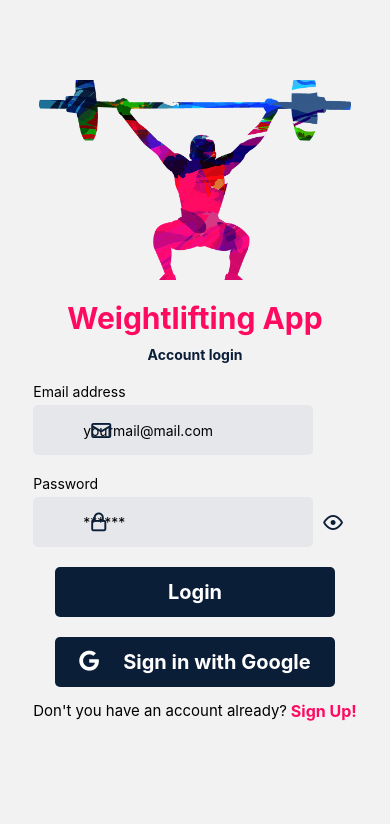
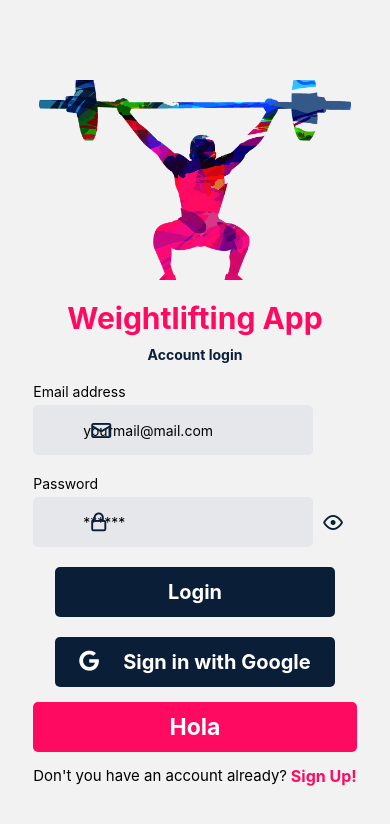
Before and after one commit to Camilapinz18/Login_App_RN, a React Native app: screen /Login in a window 390 px wide. Shown: the top 824 px of the page. Built offline with nearby package versions, Linux system fonts and the light colour scheme.

Commit message:
Custom components Formik
-Custom components working with formik

```diff
--- a/components/InputComponent/InputComponent.js
+++ b/components/InputComponent/InputComponent.js
@@ -13,9 +13,14 @@ export const InputComponent = ({
   eye,
   editable,
   showDatePicker,
-  value
+  value,
+  onChangeText,
+  obBlur,
+
+  keyboardType,
+  handleChange,handleBlur
 }) => {
-  // console.log(icon)
+  //console.log(handleChange,"handlechange")
 
   const [hidePassword, setHidePassword] = useState(true)
   return (
@@ -28,6 +33,9 @@ export const InputComponent = ({
               style={controls.input}
               placeholder={placeholder}
               secureTextEntry={secureTextEntry}
+              onChangeText={handleChange}
+              onBlur={handleBlur}
+              value={value}
             />
             <Octicons
               name={icon}
@@ -45,6 +53,9 @@ export const InputComponent = ({
               style={controls.input}
               placeholder={placeholder}
               secureTextEntry={hidePassword}
+              onChangeText={handleChange}
+              onBlur={handleBlur}
+              value={value}
             />
             <Octicons
               name={icon}
--- /dev/null
+++ b/components/MessageBox/MessageBox.js
@@ -0,0 +1,10 @@
+import { View, Image, Text, TextInput, TouchableOpacity } from 'react-native'
+import { containers,texts} from './MessageBoxStyles'
+
+export const MessageBox = ({ message,type}) => {
+  return (
+    <View style={containers.main}>
+    <Text style={texts.messageText}>{message}</Text>
+    </View>
+  )
+}
--- /dev/null
+++ b/components/MessageBox/MessageBoxStyles.js
@@ -0,0 +1,21 @@
+import { StyleSheet } from 'react-native'
+
+export const containers = StyleSheet.create({
+  main: {
+    backgroundColor:'#FF0A61',
+    marginTop:15,
+    borderRadius:5,
+    height:50,
+    justifyContent:'center'
+  }
+})
+
+export const texts = StyleSheet.create({
+    messageText: {
+      color:'white',
+      textAlign:'center',
+      fontSize:23,
+      fontWeight:'bold'
+
+    }
+  })
--- a/components/customButton/CustomButton.js
+++ b/components/customButton/CustomButton.js
@@ -2,12 +2,21 @@ import { View, Image, Text, TextInput, TouchableOpacity } from 'react-native'
 import { controls, texts, graphics, containers } from './customButtonStyles'
 import Fontisto from '@expo/vector-icons/Fontisto'
 
-export const CustomButton = ({ label, icon,navigation }) => {
+export const CustomButton = ({
+  label,
+  icon,
+  navigation,
+  handleLogin,
+  handleSubmit
+}) => {
   return (
     <View>
       {icon ? (
         <View style={containers.main}>
-          <TouchableOpacity style={controls.buttonWithIcon}>
+          <TouchableOpacity
+            style={controls.buttonWithIcon}
+            onPress={handleSubmit}
+          >
             <View style={containers.buttonContainer}>
               <Fontisto
                 name='google'
@@ -21,7 +30,10 @@ export const CustomButton = ({ label, icon,navigation }) => {
         </View>
       ) : (
         <View style={containers.main}>
-          <TouchableOpacity style={controls.button} onPress={navigation}>
+          <TouchableOpacity
+            style={controls.button}
+            onPress={handleSubmit}
+          >
             <Text style={texts.buttonLabel}>{label}</Text>
           </TouchableOpacity>
         </View>
--- a/package.json
+++ b/package.json
@@ -12,13 +12,15 @@
     "@react-native-community/datetimepicker": "6.5.2",
     "@react-navigation/native": "^6.1.2",
     "@react-navigation/native-stack": "^6.9.8",
+    "axios": "^1.2.2",
     "expo": "~47.0.12",
     "expo-status-bar": "~1.4.2",
     "formik": "^2.2.9",
     "react": "18.1.0",
     "react-native": "0.70.5",
     "react-native-safe-area-context": "4.4.1",
-    "react-native-screens": "~3.18.0"
+    "react-native-screens": "~3.18.0",
+    "yup": "^0.32.11"
   },
   "devDependencies": {
     "@babel/core": "^7.12.9"
--- a/screens/Login/Login.js
+++ b/screens/Login/Login.js
@@ -1,14 +1,59 @@
 import React from 'react'
-import { View, Image, Text, TouchableOpacity, ScrollView } from 'react-native'
-
+import { useState } from 'react'
+import {
+  View,
+  Image,
+  Text,
+  TouchableOpacity,
+  ScrollView,
+  ActivityIndicator,
+  TextInput,
+  Button
+} from 'react-native'
 import { StatusBar } from 'expo-status-bar'
-import { graphics, containers, texts } from './loginStyles'
+import { Formik } from 'formik'
+import { graphics, containers, texts, controlls } from './loginStyles'
 import { useNavigation } from '@react-navigation/native'
 import { CustomButton } from '../../components/customButton/CustomButton'
 import { InputComponent } from '../../components/InputComponent/InputComponent'
+import { MessageBox } from '../../components/MessageBox/MessageBox'
+import axios from 'axios'
 
 const Login = () => {
   const navigation = useNavigation()
+  const [message, setMessage] = useState('')
+  const [messageType, setMessageType] = useState('')
+
+  const handleLogin = credentials => {
+    console.log('estoy en handleLogin')
+    const url = 'https://panicky-foal-wear.cyclic.app/api/user/signin'
+    axios
+      .post(url, credentials)
+      .then(response => {
+        const result = response.data
+        const { message, status, data } = result
+
+        if (status !== 'OK') {
+          handleMessage(message, status)
+          console.log('result', result)
+        } else {
+          console.log('result', result)
+          navigation.navigate('Welcome')
+        }
+      })
+
+      .catch(error => {
+        console.log(error)
+        handleMessage('An error ocurred', 'FAILED')
+      })
+  }
+
+  const handleMessage = (message, type = 'FAILED') => {
+    setMessage(message)
+    setMessageType(type)
+  }
+
+  const getInputValues = () => {}
   return (
     <ScrollView>
       <View style={containers.main}>
@@ -22,30 +67,63 @@ const Login = () => {
         <Text style={texts.subtitle}>Account login</Text>
 
         <View>
+          <View></View>
+
+          <Formik
+            initialValues={{ email: '', password: '' }}
+            onSubmit={values => console.log('VALUES', values)}
+          >
+            {({ handleChange, handleBlur, handleSubmit, values }) => (
               <View>
                 <InputComponent
                   label='Email address'
                   icon='mail'
                   placeholder='yourmail@mail.com'
                   type='text'
+                  handleChange={handleChange('email')}
+                  handleBlur={handleBlur('email')}
+                  value={values.email}
                 />
+
                 <InputComponent
                   label='Password'
                   icon='lock'
                   eye='eye'
                   placeholder='******'
                   type='password'
+                  handleChange={handleChange('password')}
+                  handleBlur={handleBlur('password')}
+                  value={values.password}
                 />
+
+                <CustomButton
+                  label='Login'
+                  icon={false}
+                  handleSubmit={handleSubmit}
+                />
+                <CustomButton
+                  label='Sign in with Google'
+                  icon={true}
+                  handleSubmit={handleSubmit}
+                />
+                <MessageBox message='Hola' />
               </View>
-          <CustomButton label='Login' icon={false} navigation={()=>navigation.navigate("Welcome")}/>
+            )}
+          </Formik>
+          {/* <CustomButton
+            label='Login'
+            icon={false}
+            //navigation={() => navigation.navigate('Welcome')}
+            handleLogin={handleLogin}
+          />
           <View>
             <CustomButton label='Sign in with Google' icon={true} />
-          </View>
+          </View> */}
           <View style={containers.textContainer}>
             <Text style={texts.accountText}>
               Don't you have an account already?
             </Text>
-            <TouchableOpacity onPressOut={()=>navigation.navigate('Signup')}>
+            <TouchableOpacity onPressOut={() => navigation.navigate('Signup')}>
               <Text style={texts.accountTextLink}> Sign Up!</Text>
             </TouchableOpacity>
           </View>
--- a/screens/Login/loginStyles.js
+++ b/screens/Login/loginStyles.js
@@ -48,3 +48,21 @@ export const containers = StyleSheet.create({
     marginTop: 14
   }
 })
+
+
+export const controlls = StyleSheet.create({
+  button: {
+    backgroundColor: 'red',
+    width: '100%',
+    height: '100%',
+
+  },
+  textContainer: {
+    display: 'flex',
+    flexDirection: 'row',
+    //backgroundColor: 'red',
+    justifyContent: 'center',
+    //alignContent:'center',
+    marginTop: 14
+  }
+})
```
Also changed, not shown: 1 other file (tests, documents, lock files or other folders). Lines whose indentation alone changed are shown as unchanged.
